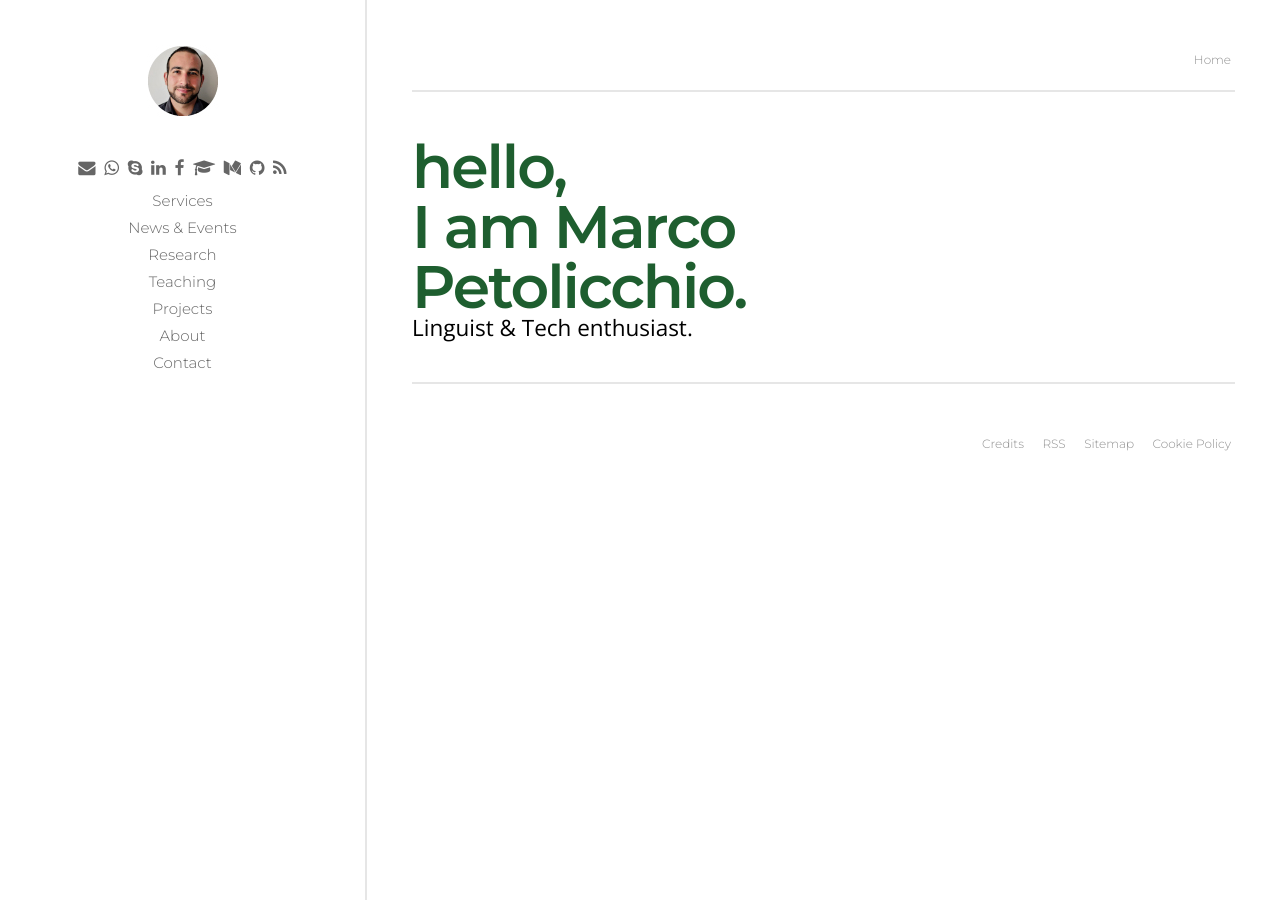
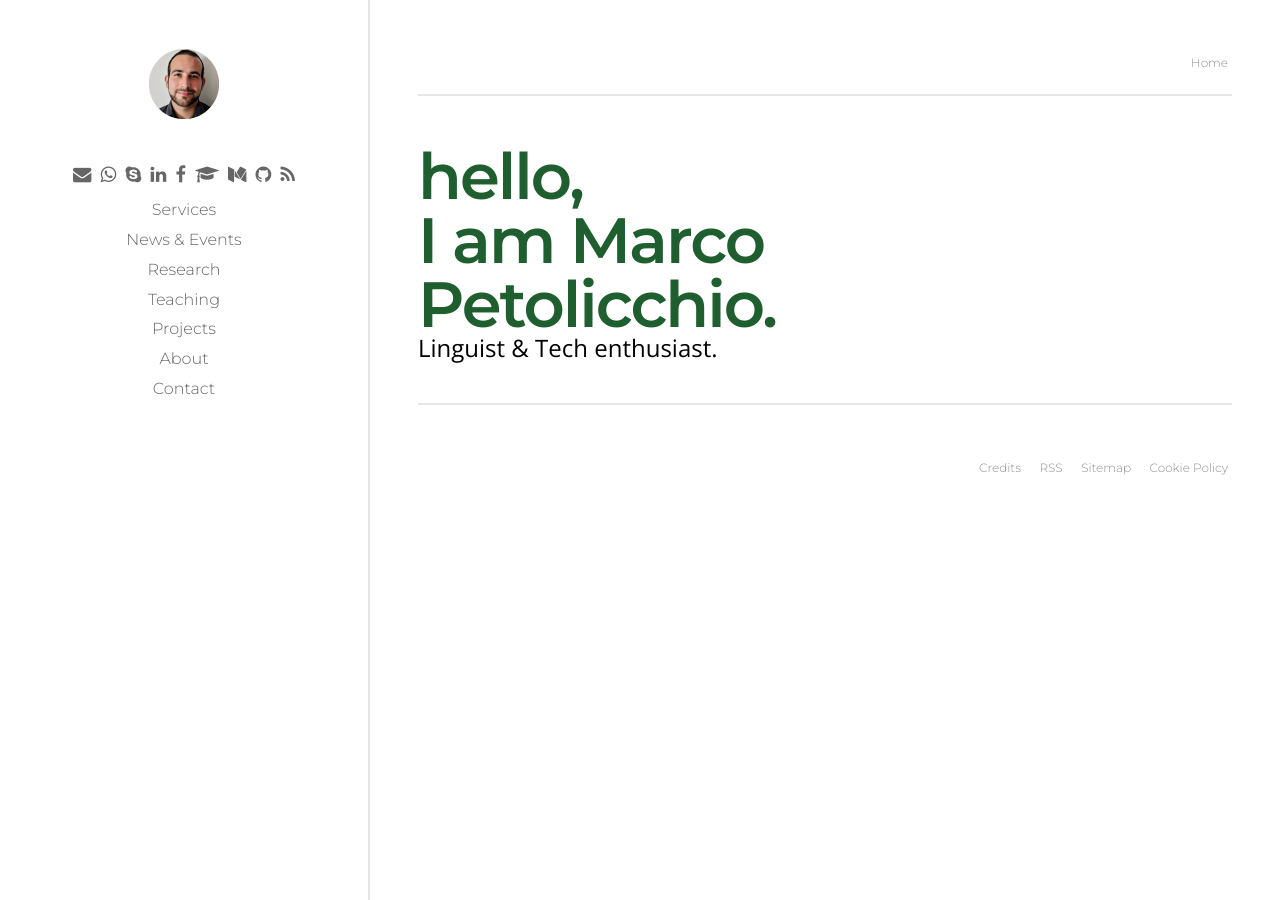
Before and after one commit to p-marco/p-marco.github.io, a Jekyll site: the page built from index.md, in a window 1280 px wide. Built offline with Jekyll 4.4.1, drawn with Linux system fonts in a browser that asks for light colours; our own code applies the rules of GitHub Pages for plain Markdown files.

Commit message:
default layout test

```diff
--- a/assets/css/styles.scss
+++ b/assets/css/styles.scss
@@ -9,7 +9,7 @@
 $font-base: "Open Sans", sans-serif;
 $color-brand: #1e5e2f ;
 $color-accent: #e6e6e6;
-$unit-grid: 1.5rem;
+$unit-grid: 1.6rem;
 
 html{
 	font-size: 10px;
@@ -244,10 +244,10 @@
 }
 
 .abstract {
-	padding-top: 2*$unit-grid;
-	padding-bottom: 2*$unit-grid;
+	margin-top: 2*$unit-grid;
+	margin-bottom: 2*$unit-grid;
 	p{
-		padding-left: 2*$unit-grid ;
+		margin-left: 2*$unit-grid ;
 	}
 }
 
```
